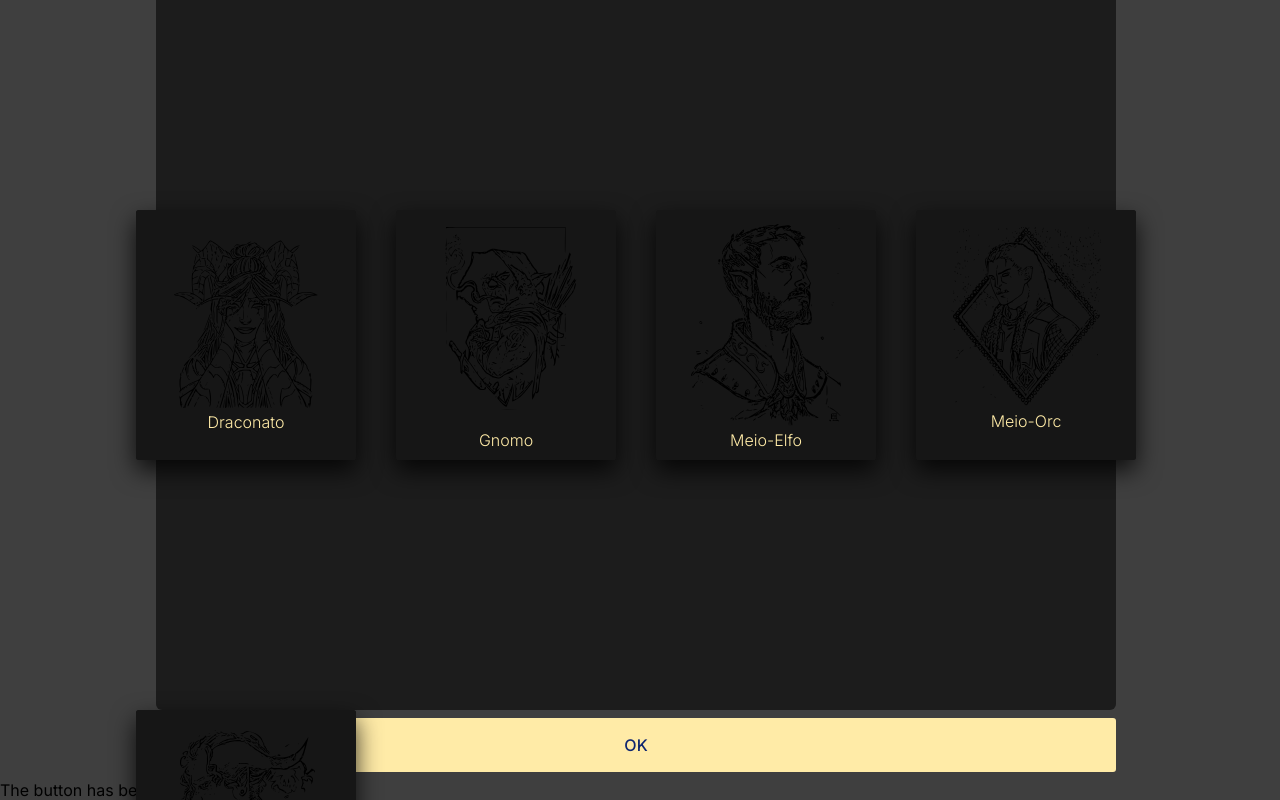
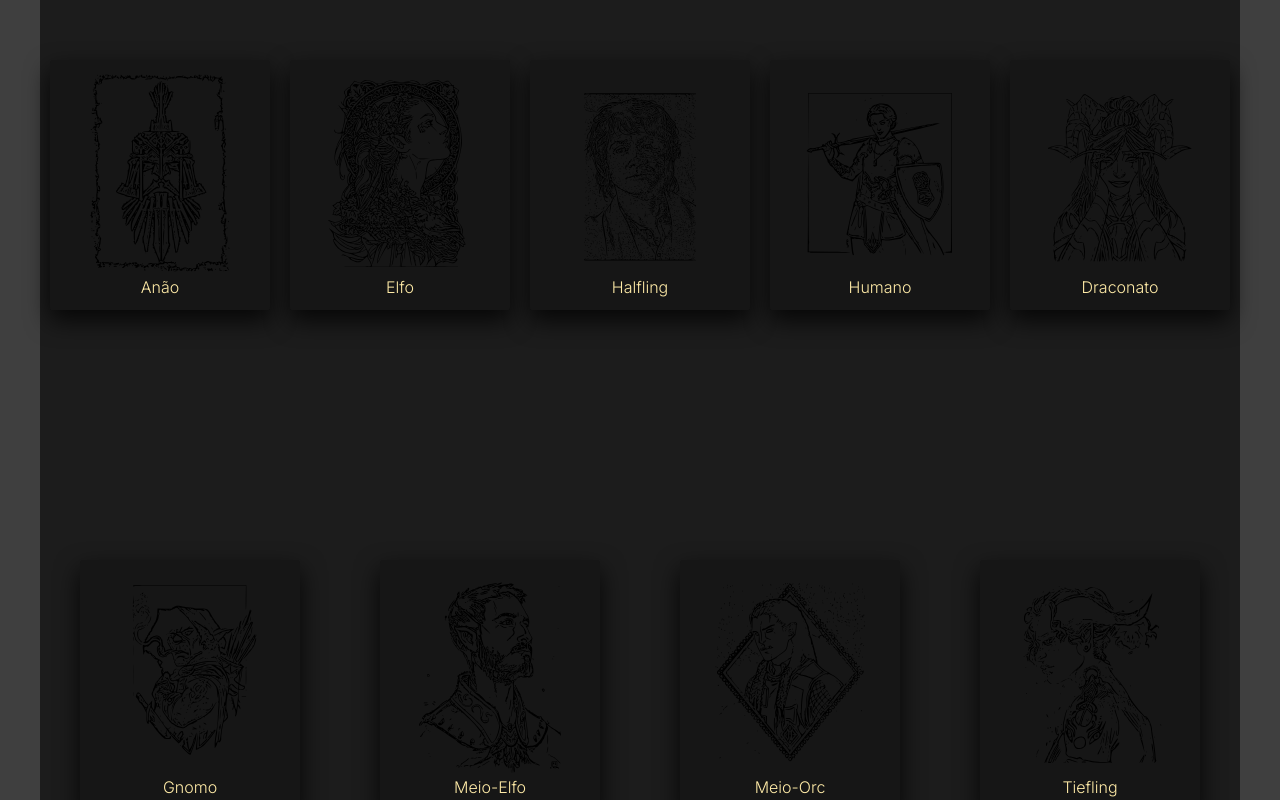
Before and after one commit to Cavernas-e-Dragoes/ced-angular, an Angular app: page /create-character in a window 1280 px wide. Both pictures are taken after a click on the button "OK". Shown: the part 122-922 px from the top of the page. Built offline with nearby package versions, Linux system fonts and the light colour scheme; what @abacritt/angularx-social-login would draw is missing.

Commit message:
adjustments on the design of create characters page

```diff
--- a/src/app/pages/create-character/create-character.component.css
+++ b/src/app/pages/create-character/create-character.component.css
@@ -45,11 +45,11 @@
 .two {
     margin-top: 2rem;
     display: flex;
-    justify-content: center;
+    padding: 0;
     flex-direction: column;
     align-items: center;
-    width: 60rem;
-    height: 50rem;
+    width: 75rem;
+    height: 60rem;
     background:rgba(0, 0, 0, 0.555);
     border-radius: 6px;
 }
@@ -71,6 +71,10 @@
     height: 4rem;
 }
 
+img{
+    height: 200px;
+}
+
 .three {
     margin-top: 2rem;
     display: flex;
@@ -88,18 +92,19 @@ textarea:focus, input:focus {
     outline: 0;
 }
 
+
 button{
-    width: 60rem;
+    width: 100%;
     margin-left: 0;
 }
 
 
 .container{
-    width: 1000px;
     position: relative;
     display: flex;
     flex-wrap: wrap;
-    justify-content: space-between;
+    justify-content: space-around;
+
 }
 
 @media only screen and (max-width: 1000px){
@@ -107,6 +112,7 @@ button{
         width: 300px;
     }
 }
+
 
 .container .card{
     position: relative;
@@ -151,6 +157,7 @@ button{
 }
 .container .card:hover .face.face1 .content img{
     max-width: 150px;
+    margin-bottom: 0;
 
 }
 
@@ -165,19 +172,20 @@ button{
     color: rgb(22, 22, 22);
     text-align: center;
     font-size: 1em;
+    margin-top: -10px;
 }
 
 
 
 .container .card .face.face1 .content h5{
-    padding: 0.2rem;
+
     color: #ffeba7;
     font-size: 0em;
     text-align: center;
     font-weight: 200;
 }
 .container .card:hover .face.face1 .content h5{
-    padding: 0.2rem;
+
     color: rgb(22, 22, 22);
     text-align: center;
     font-size: 0.8em;
@@ -216,6 +224,7 @@ button{
 
 .container .card .face.face2 .content h3:hover{
     font-size: 1.5rem;
+    transition: 0.5s;
 }
 
 .container .card .face.face2 .content h3:active{
--- a/src/app/pages/create-character/create-character.component.html
+++ b/src/app/pages/create-character/create-character.component.html
@@ -77,7 +77,7 @@
                         <a>
                             <div class="face face1">
                                 <div class="content">
-                                    <img src="assets/images/halfling.svg">
+                                    <img id="halfling" src="assets/images/halfling.svg">
                                     <h3>Halfling</h3>
                                     <h5>Destreza + 2</h5>
                                 </div>
```
Also changed, not shown: src/assets/images/halfling.svg, src/assets/images/halfling2.svg (added), 5 other files (tests, documents, lock files or other folders).
